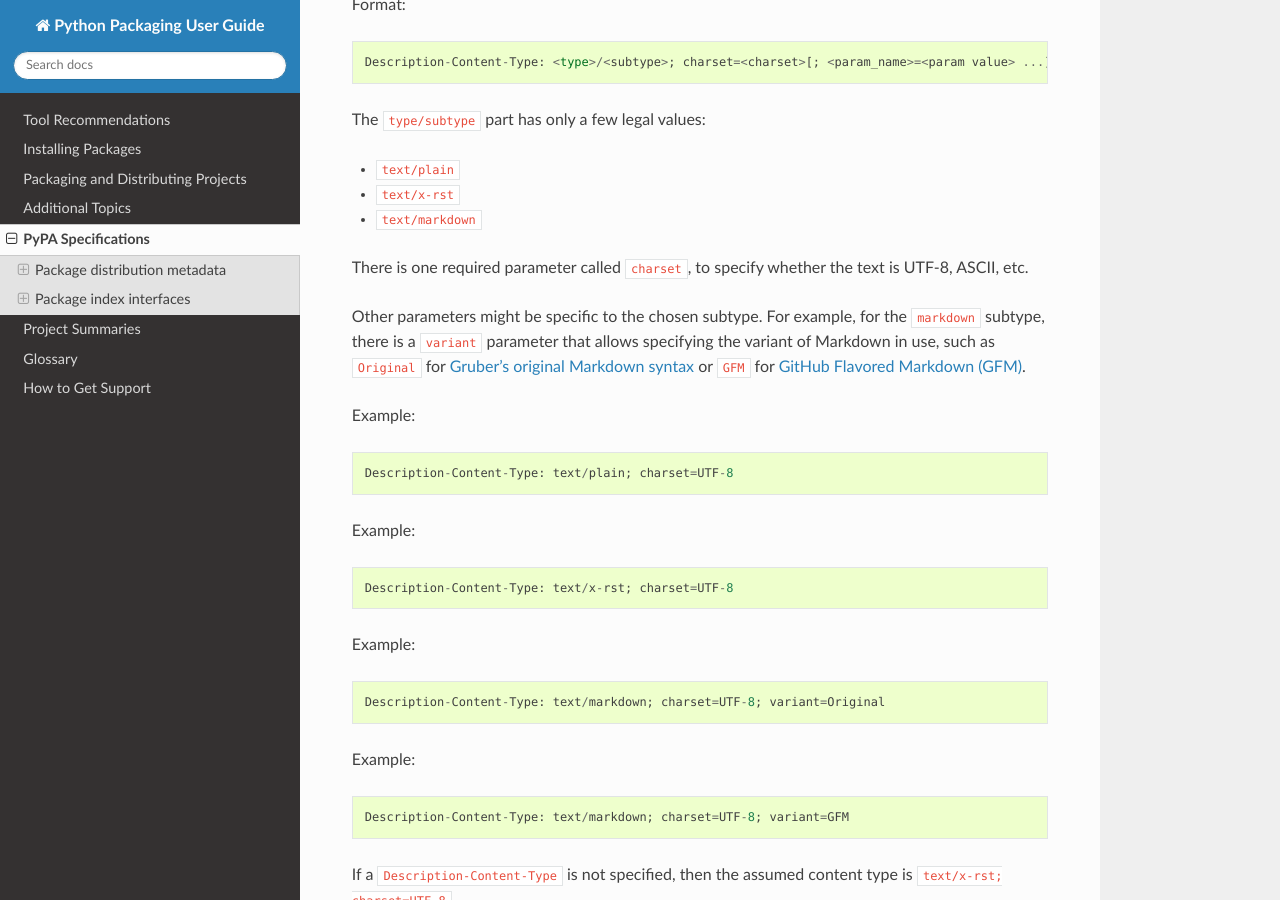
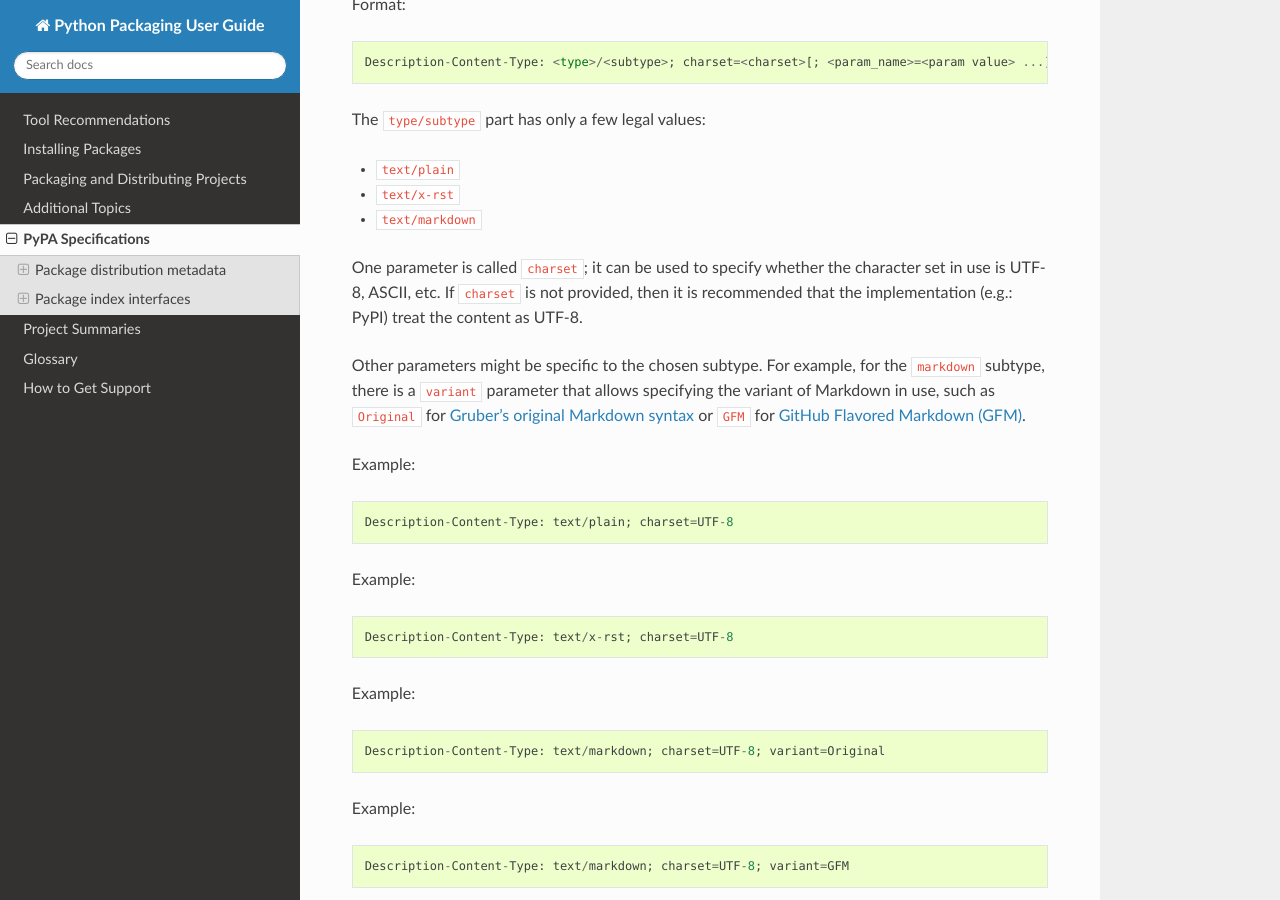
Before and after one commit to pypa/packaging.python.org, a Sphinx documentation site: the page built from source/specifications.rst, in a window 1280 px wide and 900 px high, scrolled down 1571 px. Built offline with Sphinx 7.4.7 and the Read the Docs theme 2.0.0, drawn with Linux system fonts in a browser that asks for light colours; pages that are not in the unit, such as notebooks, are missing from menus.

Commit message:
Make charset optional; default to UTF-8

```diff
--- a/source/specifications.rst
+++ b/source/specifications.rst
@@ -87,8 +87,10 @@ The ``type/subtype`` part has only a few legal values:
 - ``text/x-rst``
 - ``text/markdown``
 
-There is one required parameter called ``charset``, to specify whether the text
-is UTF-8, ASCII, etc.
+One parameter is called ``charset``; it can be used to specify whether the
+character set in use is UTF-8, ASCII, etc. If ``charset`` is not provided, then
+it is recommended that the implementation (e.g.: PyPI) treat the content as
+UTF-8.
 
 Other parameters might be specific to the chosen subtype. For example, for the
 ``markdown`` subtype, there is a ``variant`` parameter that allows specifying
```
